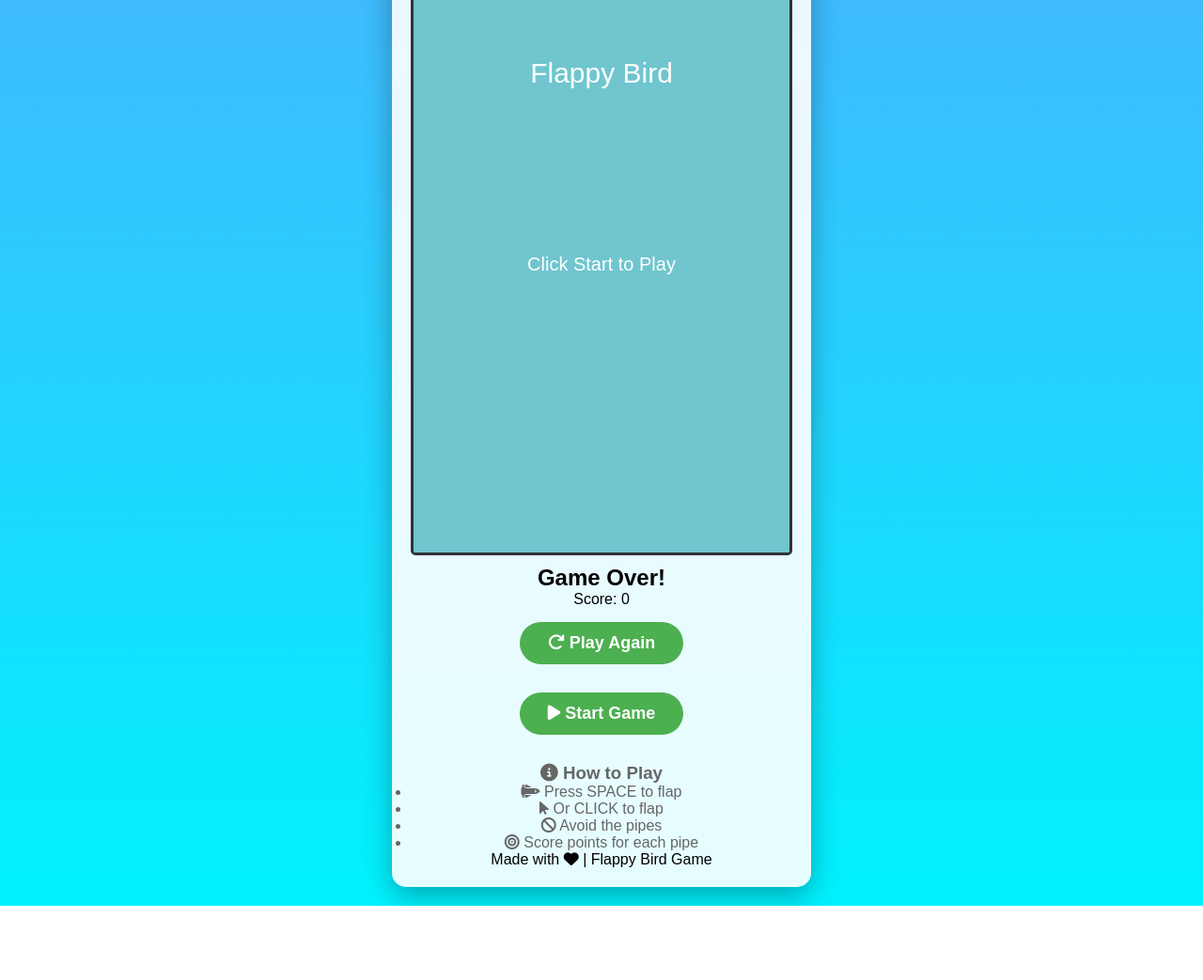
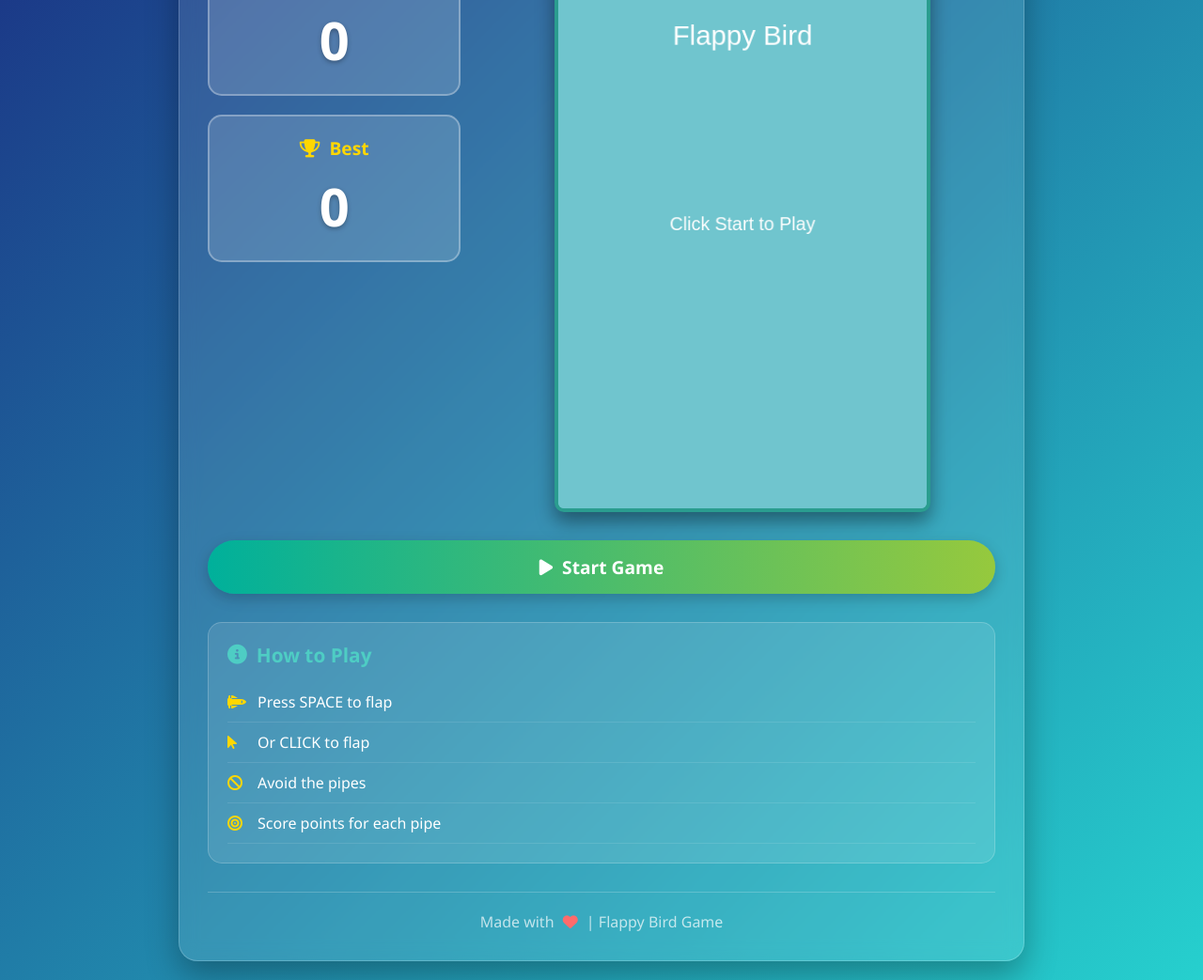
Before and after one commit to Muaaz-Ul-Hassan/Flappy-Bird-clone, a plain HTML site: page index.html in a window 1280 px wide. Shown: the part 260-1303 px from the top of the page at 94% size. Before the commit the page ends 1224 px from the top, so only its background shows below. Drawn offline with Linux system fonts and the light colour scheme.

Commit message:
Update style.css

```diff
--- a/style.css
+++ b/style.css
@@ -1,12 +1,13 @@
+/* Reset and Base */
 * {
     margin: 0;
     padding: 0;
     box-sizing: border-box;
+    font-family: 'Segoe UI', Tahoma, Geneva, Verdana, sans-serif;
 }
 
 body {
-    font-family: Arial, sans-serif;
-    background: linear-gradient(to bottom, #4facfe, #00f2fe);
+    background: linear-gradient(135deg, #1a2980, #26d0ce);
     min-height: 100vh;
     display: flex;
     justify-content: center;
@@ -14,62 +15,266 @@
     padding: 20px;
 }
 
+/* Container */
 .container {
+    background: rgba(255, 255, 255, 0.1);
+    backdrop-filter: blur(10px);
+    border-radius: 20px;
+    padding: 30px;
+    box-shadow: 0 15px 35px rgba(0, 0, 0, 0.3);
+    border: 1px solid rgba(255, 255, 255, 0.2);
+    max-width: 900px;
+    width: 100%;
+}
+
+/* Header */
+header {
     text-align: center;
-    background: rgba(255, 255, 255, 0.9);
-    padding: 20px;
-    border-radius: 15px;
-    box-shadow: 0 10px 30px rgba(0, 0, 0, 0.3);
+    margin-bottom: 30px;
+    padding-bottom: 20px;
+    border-bottom: 2px solid rgba(255, 255, 255, 0.3);
 }
 
 h1 {
-    color: #333;
+    color: white;
+    font-size: 3rem;
     margin-bottom: 10px;
+    text-shadow: 0 2px 10px rgba(0, 0, 0, 0.3);
 }
 
-#score {
-    font-size: 24px;
-    font-weight: bold;
-    color: #333;
-    margin: 10px 0;
-    padding: 10px;
-    background: #f8f8f8;
-    border-radius: 10px;
-    display: inline-block;
+h1 i {
+    color: #FFD700;
+    margin-right: 15px;
 }
 
-canvas {
-    display: block;
-    margin: 10px auto;
-    background: #70c5ce;
-    border: 3px solid #333;
-    border-radius: 5px;
+.subtitle {
+    color: #e0e0e0;
+    font-size: 1.2rem;
 }
 
-button {
-    margin: 15px 0;
-    padding: 12px 30px;
-    font-size: 18px;
-    background: #4CAF50;
-    color: white;
-    border: none;
-    border-radius: 25px;
-    cursor: pointer;
-    font-weight: bold;
-    transition: all 0.3s;
+/* Game Area */
+.game-area {
+    display: flex;
+    flex-wrap: wrap;
+    gap: 30px;
+    margin-bottom: 30px;
 }
 
-button:hover {
-    background: #45a049;
-    transform: scale(1.05);
+/* Stats */
+.stats {
+    flex: 1;
+    min-width: 200px;
+    display: flex;
+    flex-direction: column;
+    gap: 20px;
 }
 
-.instructions {
-    margin-top: 15px;
-    color: #666;
-    font-size: 16px;
+.score-box, .high-score-box {
+    background: rgba(255, 255, 255, 0.15);
+    padding: 20px;
+    border-radius: 15px;
+    text-align: center;
+    border: 2px solid rgba(255, 255, 255, 0.3);
 }
 
-.instructions p {
-    margin: 5px 0;
+.score-box h3, .high-score-box h3 {
+    color: #FFD700;
+    font-size: 1.2rem;
+    margin-bottom: 10px;
+    display: flex;
+    align-items: center;
+    justify-content: center;
+    gap: 10px;
 }
+
+.score {
+    font-size: 3.5rem;
+    font-weight: bold;
+    color: white;
+    text-shadow: 0 2px 5px rgba(0, 0, 0, 0.3);
+}
+
+/* Canvas Container */
+.canvas-container {
+    flex: 2;
+    min-width: 400px;
+    position: relative;
+}
+
+#gameCanvas {
+    display: block;
+    background: #70c5ce;
+    border-radius: 10px;
+    border: 4px solid #2a9d8f;
+    box-shadow: 0 10px 20px rgba(0, 0, 0, 0.4);
+    width: 100%;
+    max-width: 400px;
+    height: 600px;
+    margin: 0 auto;
+}
+
+/* Game Over Screen */
+.game-over {
+    position: absolute;
+    top: 0;
+    left: 0;
+    width: 100%;
+    height: 100%;
+    background: rgba(0, 0, 0, 0.85);
+    display: none;
+    flex-direction: column;
+    justify-content: center;
+    align-items: center;
+    border-radius: 10px;
+    z-index: 10;
+}
+
+.game-over h2 {
+    color: #FF6B6B;
+    font-size: 3rem;
+    margin-bottom: 20px;
+    text-shadow: 0 0 10px rgba(255, 107, 107, 0.5);
+}
+
+.game-over p {
+    color: white;
+    font-size: 2rem;
+    margin-bottom: 30px;
+}
+
+/* Controls */
+.controls {
+    flex: 1;
+    min-width: 250px;
+    display: flex;
+    flex-direction: column;
+    gap: 30px;
+}
+
+/* Buttons */
+.btn {
+    padding: 15px 30px;
+    font-size: 1.2rem;
+    border: none;
+    border-radius: 50px;
+    cursor: pointer;
+    display: flex;
+    align-items: center;
+    justify-content: center;
+    gap: 10px;
+    font-weight: bold;
+    transition: all 0.3s ease;
+    box-shadow: 0 5px 15px rgba(0, 0, 0, 0.2);
+}
+
+.btn:hover {
+    transform: translateY(-3px);
+    box-shadow: 0 8px 20px rgba(0, 0, 0, 0.3);
+}
+
+.btn:active {
+    transform: translateY(1px);
+}
+
+.start-btn {
+    background: linear-gradient(to right, #00b09b, #96c93d);
+    color: white;
+}
+
+#restartBtn {
+    background: linear-gradient(to right, #FF416C, #FF4B2B);
+    color: white;
+    padding: 12px 25px;
+    font-size: 1.1rem;
+}
+
+/* Instructions */
+.instructions {
+    background: rgba(255, 255, 255, 0.1);
+    padding: 20px;
+    border-radius: 15px;
+    border: 1px solid rgba(255, 255, 255, 0.2);
+}
+
+.instructions h3 {
+    color: #4ECDC4;
+    margin-bottom: 15px;
+    font-size: 1.3rem;
+    display: flex;
+    align-items: center;
+    gap: 10px;
+}
+
+.instructions ul {
+    list-style: none;
+}
+
+.instructions li {
+    color: white;
+    padding: 10px 0;
+    border-bottom: 1px solid rgba(255, 255, 255, 0.1);
+    display: flex;
+    align-items: center;
+    gap: 12px;
+}
+
+.instructions li i {
+    color: #FFD700;
+    width: 20px;
+}
+
+/* Footer */
+footer {
+    text-align: center;
+    padding-top: 20px;
+    border-top: 1px solid rgba(255, 255, 255, 0.2);
+    color: rgba(255, 255, 255, 0.7);
+}
+
+footer i {
+    color: #FF6B6B;
+    margin: 0 5px;
+}
+
+/* Responsive */
+@media (max-width: 900px) {
+    .game-area {
+        flex-direction: column;
+    }
+
+    .canvas-container {
+        order: -1;
+    }
+
+    .stats {
+        flex-direction: row;
+        justify-content: center;
+    }
+
+    .score-box, .high-score-box {
+        flex: 1;
+    }
+}
+
+@media (max-width: 500px) {
+    h1 {
+        font-size: 2.2rem;
+    }
+
+    .container {
+        padding: 20px;
+    }
+
+    .score {
+        font-size: 2.5rem;
+    }
+
+    #gameCanvas {
+        height: 500px;
+    }
+
+    .btn {
+        padding: 12px 20px;
+        font-size: 1rem;
+    }
+}
```
